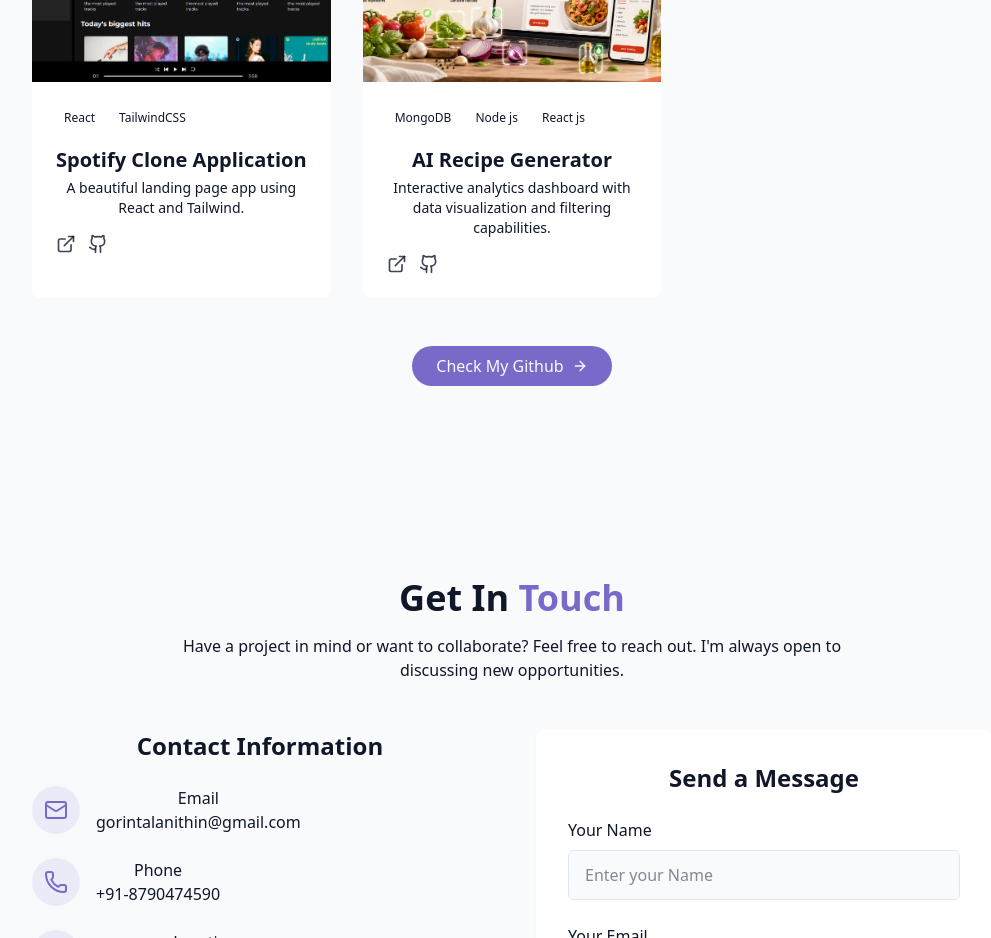
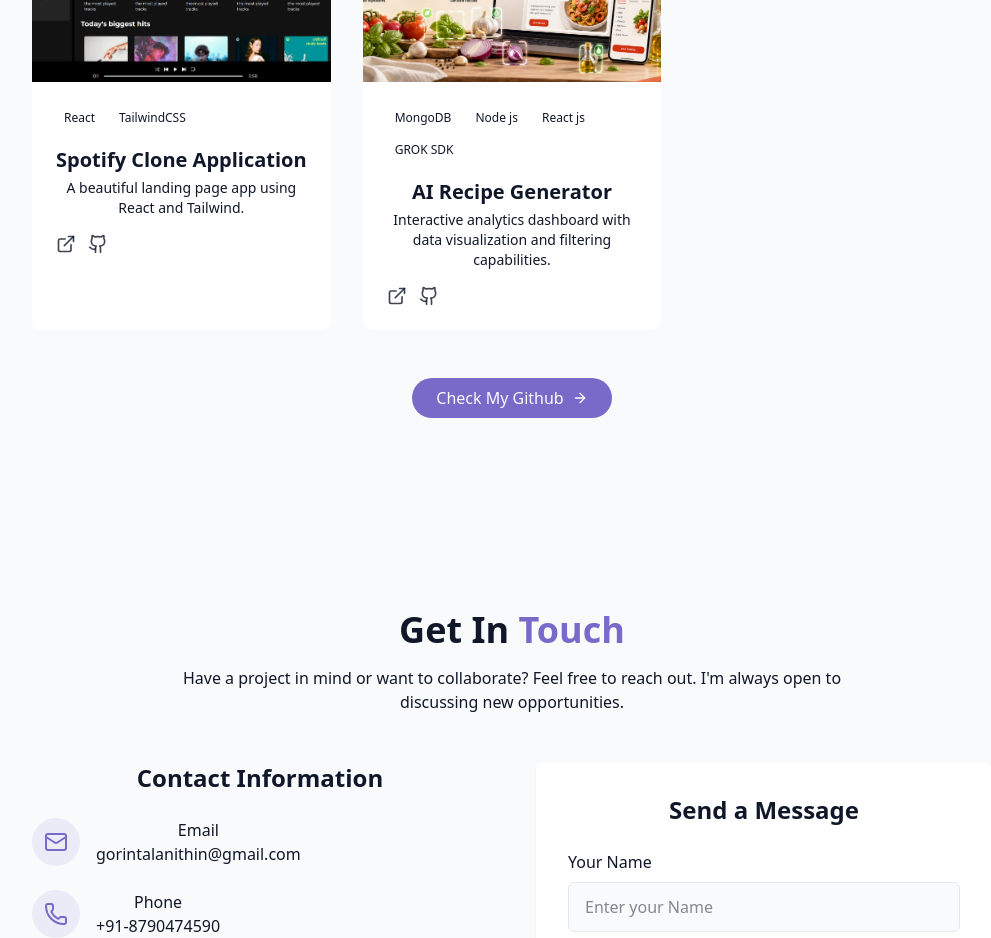
Before and after one commit to nithintechie123/Nithin-Portfolio-Reactjs-TailwindCSS, a React (Vite) app: page / in a window 1280 px wide. Shown: the part 2760-3698 px from the top of the page, without its empty margins (128-1119 px from the left). Built offline with nearby package versions, Linux system fonts and the light colour scheme.

Commit message:
added text in project tags

```diff
--- a/src/components/ProjectsSection.jsx
+++ b/src/components/ProjectsSection.jsx
@@ -8,7 +8,7 @@ const projects = [
     id: 1,
     title: "Spotify Clone Application",
     description: "A beautiful landing page app using React and Tailwind.",
-    image:"/projects/spotify landing page.png" ,
+    image: "/projects/spotify landing page.png",
     tags: ["React", "TailwindCSS"],
     demoUrl: "https://nithinspotifyclone.netlify.app",
     githubUrl: "https://github.com/nithintechie123/Spotify-Clone",
@@ -19,7 +19,7 @@ const projects = [
     description:
       "Interactive analytics dashboard with data visualization and filtering capabilities.",
     image: "/projects/Ai-Recipe-Thumbnail.png",
-    tags: ["MongoDB", "Node js", "React js"],
+    tags: ["MongoDB", "Node js", "React js", "GROK SDK"],
     demoUrl: "https://ai-recipe-generator-eta.vercel.app/",
     githubUrl: "https://github.com/nithintechie123/ai-recipe-generator",
   },
```
